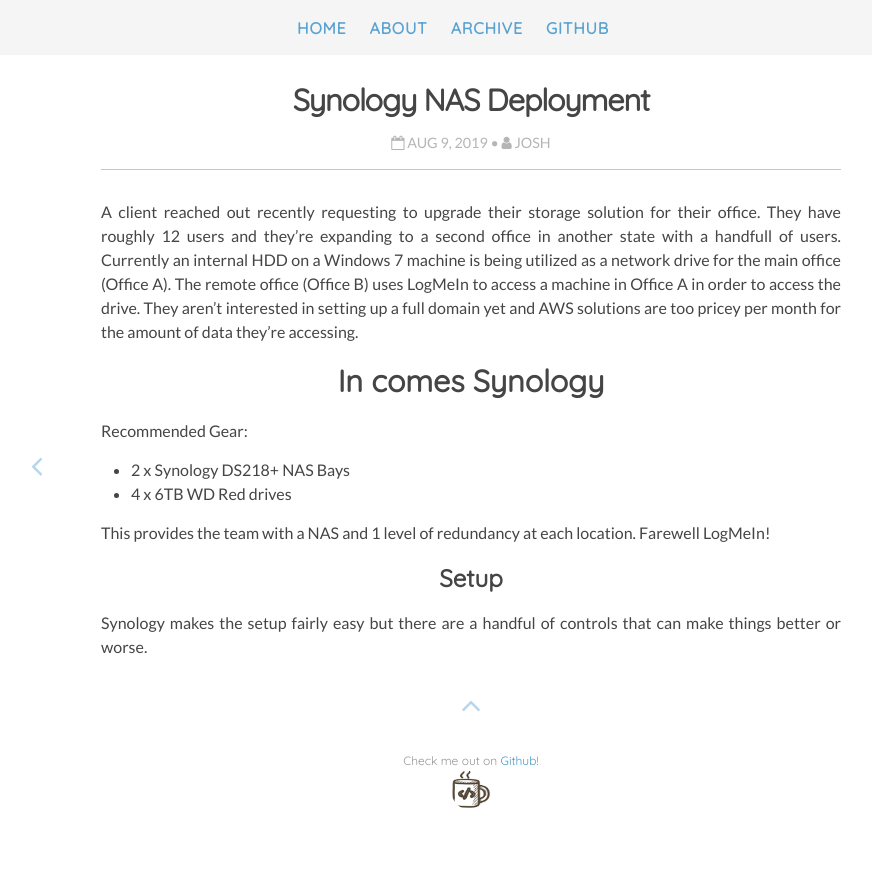
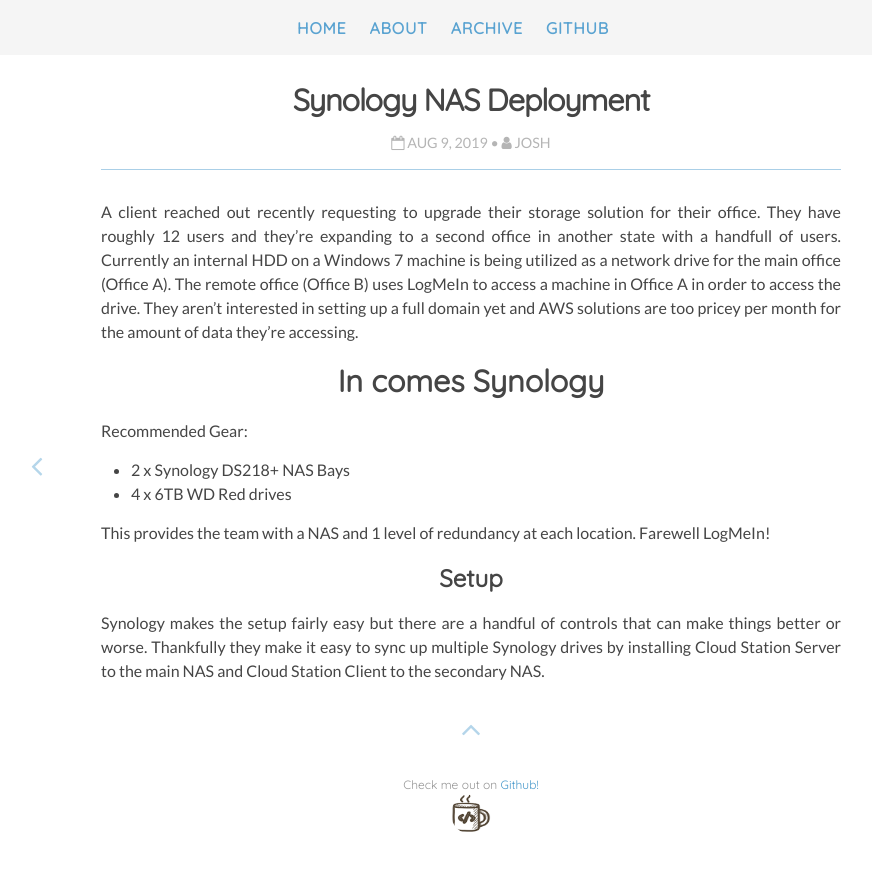
Before and after one commit to joshbmartin/joshbmartin.github.io, a Jekyll site: the page built from _posts/2019-08-09-Synology-NAS-Deployment.md, in a window 1280 px wide. Shown: the top 871 px of the page, without its empty margins (169-1041 px from the left). Built offline with Jekyll 4.4.1, drawn with Linux system fonts in a browser that asks for light colours; nearby versions of some CDN libraries.

Commit message:
updates to post

```diff
--- a/_posts/2019-08-09-Synology-NAS-Deployment.md
+++ b/_posts/2019-08-09-Synology-NAS-Deployment.md
@@ -21,4 +21,4 @@
 
 ## Setup
 
-Synology makes the setup fairly easy but there are a handful of controls that can make things better or worse.
+Synology makes the setup fairly easy but there are a handful of controls that can make things better or worse. Thankfully they make it easy to sync up multiple Synology drives by installing Cloud Station Server to the main NAS and Cloud Station Client to the secondary NAS.
```
